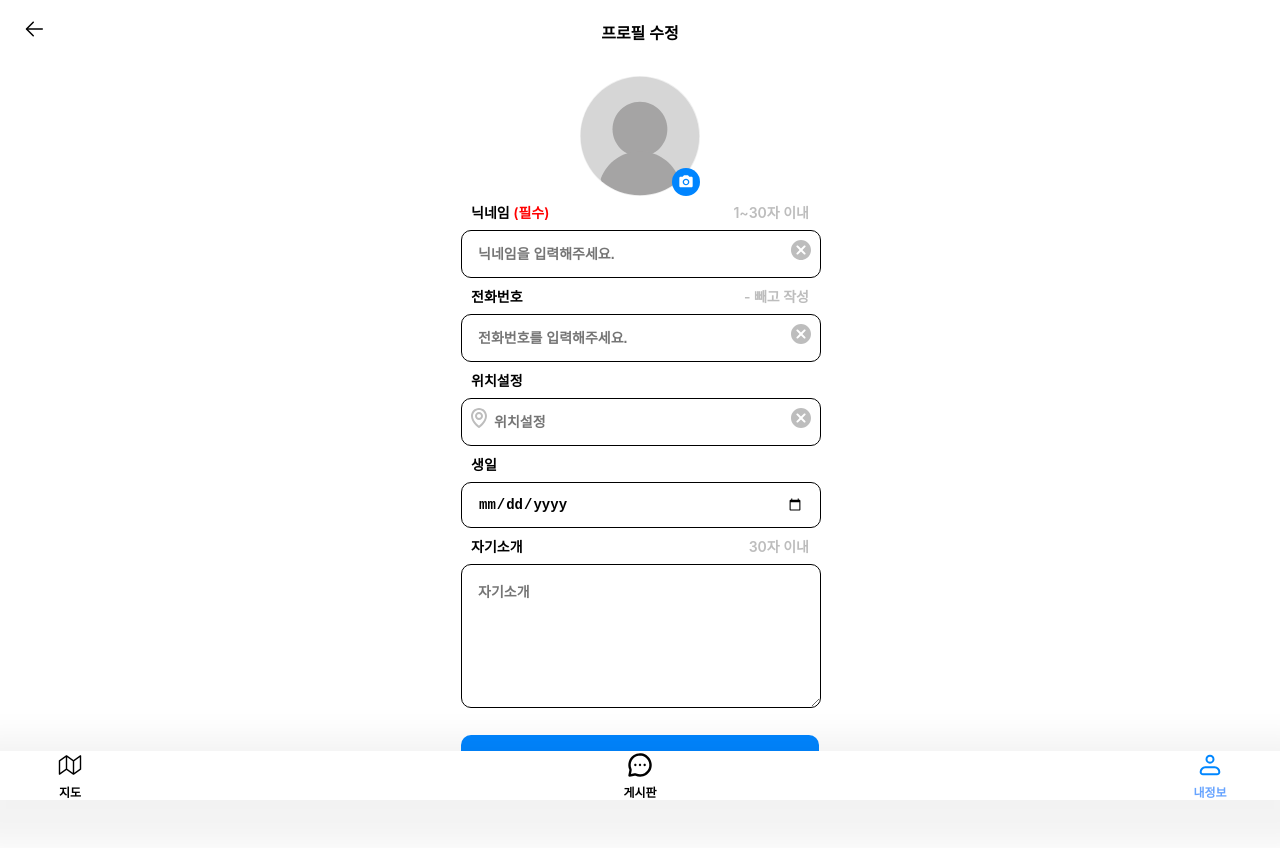
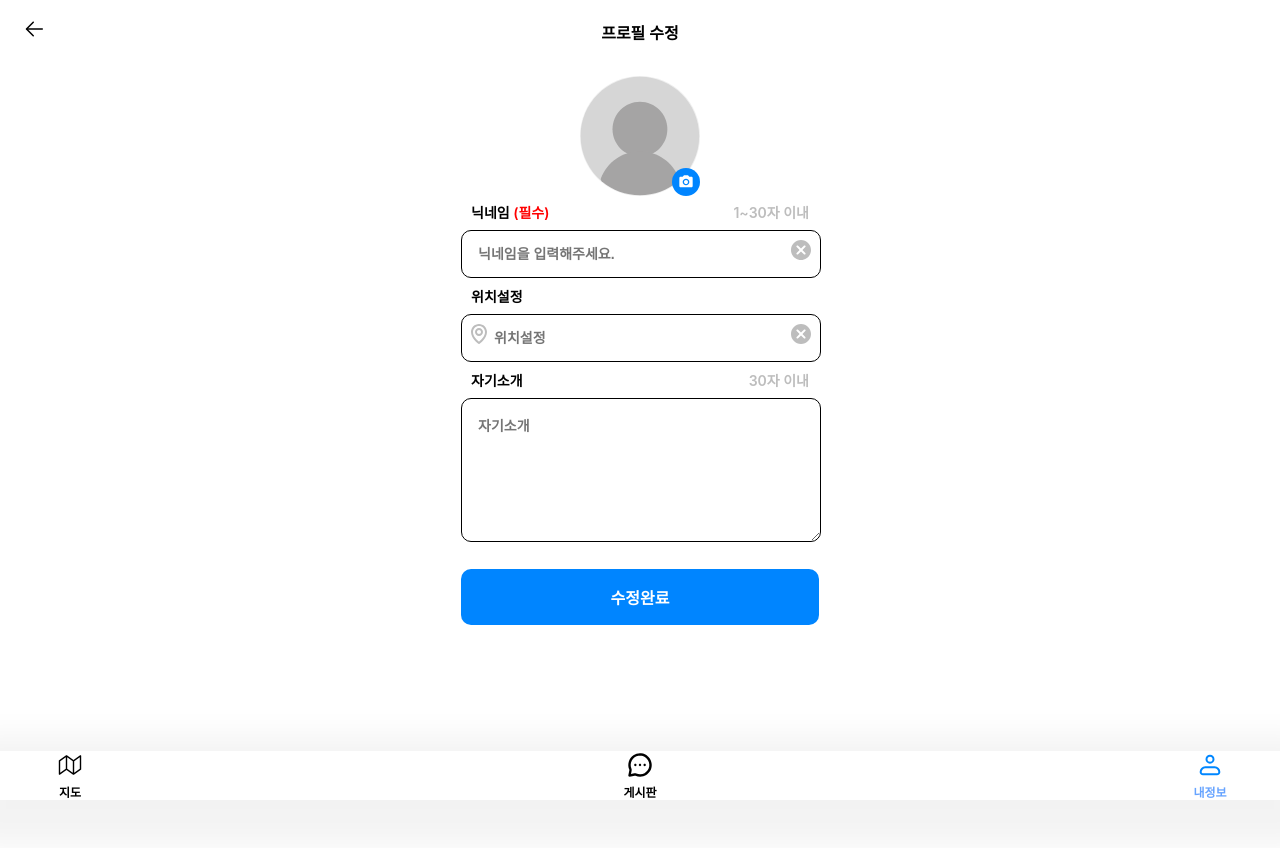
Before and after one commit to GyunHeee/Team_OE-FRONT, a React (Create React App) app: page /profile/modify in a window 1280 px wide. Shown: the top 848 px of the page. After the commit the page ends 800 px from the top, so only its background shows below. Built offline with nearby package versions, Linux system fonts and the light colour scheme.

Commit message:
사용자 정보 중 전화번호, 생년월일 삭제

```diff
--- a/src/index.js
+++ b/src/index.js
@@ -11,7 +11,6 @@ import PostListView from './pages/PostListView';
 import LoginView from './pages/auth/LoginView';
 import KaKaoLogin from './pages/auth/KaKaoLogin';
 import SetName from './pages/auth/SetName';
-import SetTel from './pages/auth/SetTel';
 import SetLoc from './pages/auth/SetLoc';
 import ProfileView from './pages/profile/ProfileView';
 import ProfileModifyView from './pages/profile/ProfileModifyView';
@@ -28,7 +27,6 @@ const router = createBrowserRouter([
       { path: '/login', element: <LoginView /> },
       { path: '/login/kakao', element: <KaKaoLogin /> },
       { path: '/login/set-name', element: <SetName /> },
-      { path: '/login/set-tel', element: <SetTel /> },
       { path: '/login/set-loc', element: <SetLoc /> },
       { path: '/profile', element: <ProfileView /> },
       { path: '/profile/modify', element: <ProfileModifyView /> },
--- a/src/pages/auth/SetTel.jsx
+++ /dev/null
@@ -1,41 +0,0 @@
-import Container from './components/Container';
-import Header from './components/Header';
-import Form from './components/Form';
-import Label from './components/Label';
-import Input from './components/Input';
-import SkipButton from './components/SkipButton';
-import ButtonContainer from './components/ButtonContainer';
-import { useState, useCallback } from 'react';
-
-export default function SetTel() {
-  const [Tel, setTel] = useState('');
-
-  const onChange = useCallback((e) => {
-    setTel(e.currentTarget.value);
-  }, []);
-
-  const onClick = useCallback(() => {
-    setTel('');
-  }, []);
-
-  return (
-    <Container>
-      <Header title="전화번호" description="전화번호를 입력해주세요." />
-
-      <Form>
-        <Label label="전화번호" description="- 빼고 작성" stress="" />
-        <Input
-          value={Tel}
-          onChange={onChange}
-          type="tel"
-          loc={false}
-          onClick={onClick}
-        />
-
-        <ButtonContainer prev={true} disable={false} />
-
-        <SkipButton />
-      </Form>
-    </Container>
-  );
-}
--- a/src/pages/profile/components/MyInfo.jsx
+++ b/src/pages/profile/components/MyInfo.jsx
@@ -38,11 +38,6 @@ const Input = styled.input`
 const LocationInput = styled(Input)`
   padding-left: 32px;
   width: 290px;
-`;
-
-const DateInput = styled(Input)`
-  padding-right: 16px;
-  width: 326px;
 `;
 
 const CancelButton = styled.button`
@@ -106,20 +101,6 @@ export default function MyInfo() {
       <ItemContainer>
         <LabelContainer>
           <label>
-            <span>전화번호 </span>
-          </label>
-          <GraySpan>- 빼고 작성</GraySpan>
-        </LabelContainer>
-
-        <Input type="tel" placeholder="전화번호를 입력해주세요." />
-        <CancelButton>
-          <img src="/icons/btn_cancel.svg" alt="취소" />
-        </CancelButton>
-      </ItemContainer>
-
-      <ItemContainer>
-        <LabelContainer>
-          <label>
             <span>위치설정 </span>
           </label>
         </LabelContainer>
@@ -137,16 +118,6 @@ export default function MyInfo() {
       <ItemContainer>
         <LabelContainer>
           <label>
-            <span>생일 </span>
-          </label>
-        </LabelContainer>
-
-        <DateInput type="date" />
-      </ItemContainer>
-
-      <ItemContainer>
-        <LabelContainer>
-          <label>
             <span>자기소개 </span>
           </label>
           <GraySpan>30자 이내</GraySpan>
```
